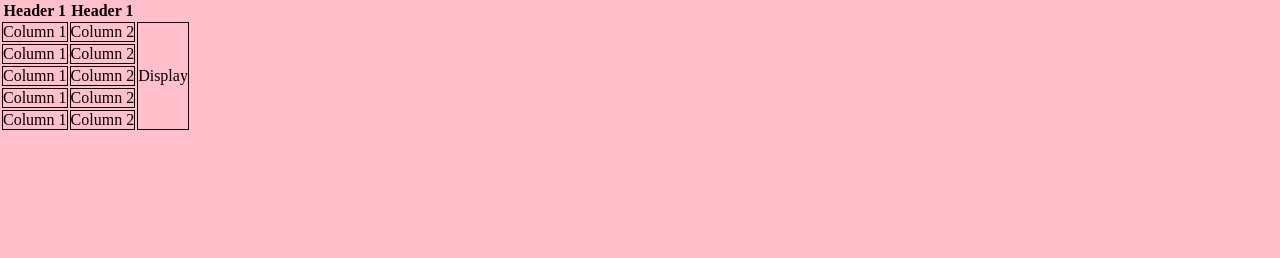
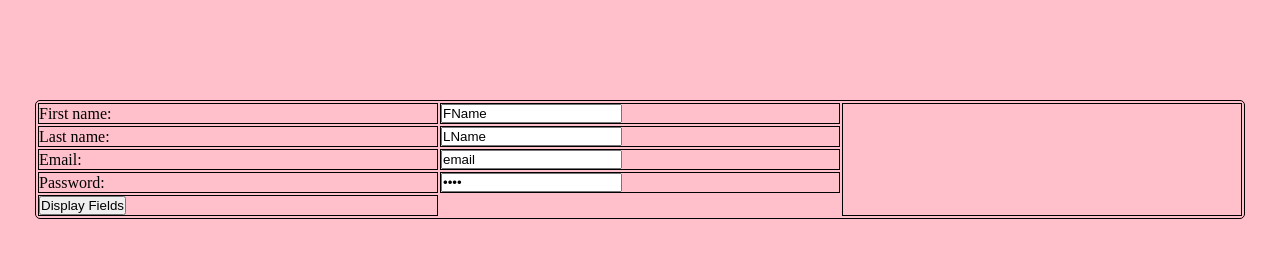
Before and after one commit to WCramRTC/Lecture_14_S22, a plain HTML site: page index.html in a window 1280 px wide. Drawn offline with Linux system fonts and the light colour scheme.

Commit message:
Final Update

```diff
--- a/index.html
+++ b/index.html
@@ -9,8 +9,37 @@
     <link href="style/style.css" rel="stylesheet">
 </head>
 <body>
+    <table id="outertable">
+        <form>
+        <!-- Table Row -->
+        <tr>
+            <td><label>First name:</label></td>
+            <td ><input class="input" value="FName"></td>
+            <td class="display" colspan="3" rowspan="6"></td>
+        </tr>
+        <tr>
+            <td><label>Last name:</label></td>
+            <td><input  class="input" value="LName"></td>
+        </tr>
+        <tr>
+            <td class="display"><label>Email:</label></td>
+            <td class="display"><input type="email" value="email"  class="input"></td>
+        </tr>
+        <tr>
+            <td><label>Password:</label></td>
+            <td><input name="pass" type="password" value="Pass" class="input"></td>
+        </tr>
 
-    <table>
+        <tr>
+            <td><input id="btnDisplay" value="Display Fields" type="button"></td>
+        </tr>
+
+        </form>
+
+    </table>
+
+
+    <!-- <table>
         <tr>
             <th >Header 1</th>
             <th>Header 1</th>
@@ -36,7 +65,7 @@
             <td>Column 1</td>
             <td>Column 2</td>
         </tr>
-    </table>
+    </table> -->
 
     <!--
         table
--- a/script/js.js
+++ b/script/js.js
@@ -0,0 +1,12 @@
+const display = document.getElementsByClassName("display")[0];
+const userInput = document.getElementsByClassName("input");
+const btnDisplay = document.getElementById("btnDisplay");
+
+btnDisplay.addEventListener('click' , DisplayInfo);
+
+
+function DisplayInfo() {
+    for(let i = 0; i < userInput.length; i++) {
+        display.innerText += userInput[i].value + "\n";
+    }
+}
--- a/style/style.css
+++ b/style/style.css
@@ -5,3 +5,14 @@ body {
 td {
     border: 1px solid black;
 }
+
+#outertable {
+    border: 1px solid black;
+    margin: 0 auto;
+    margin-top: 100px;
+    border-radius: 5px;
+}
+
+.display {
+    width: 400px;
+}
```
